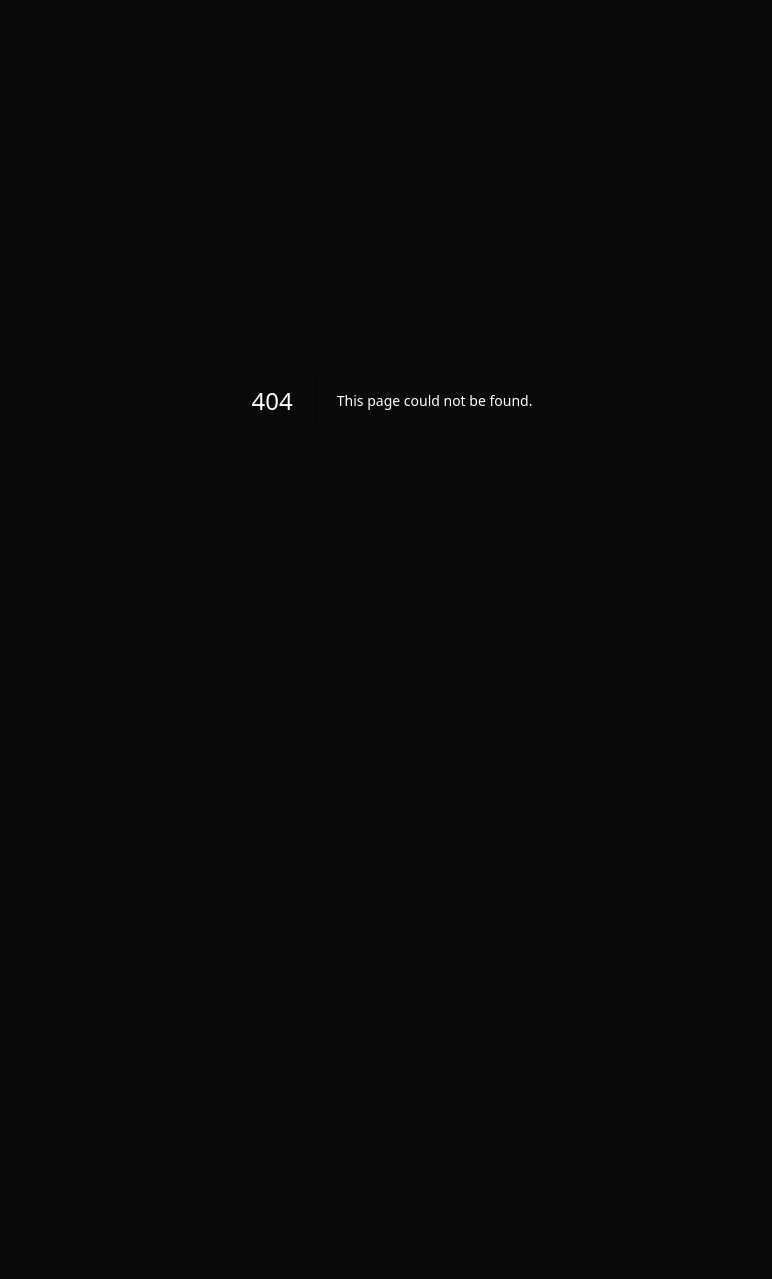
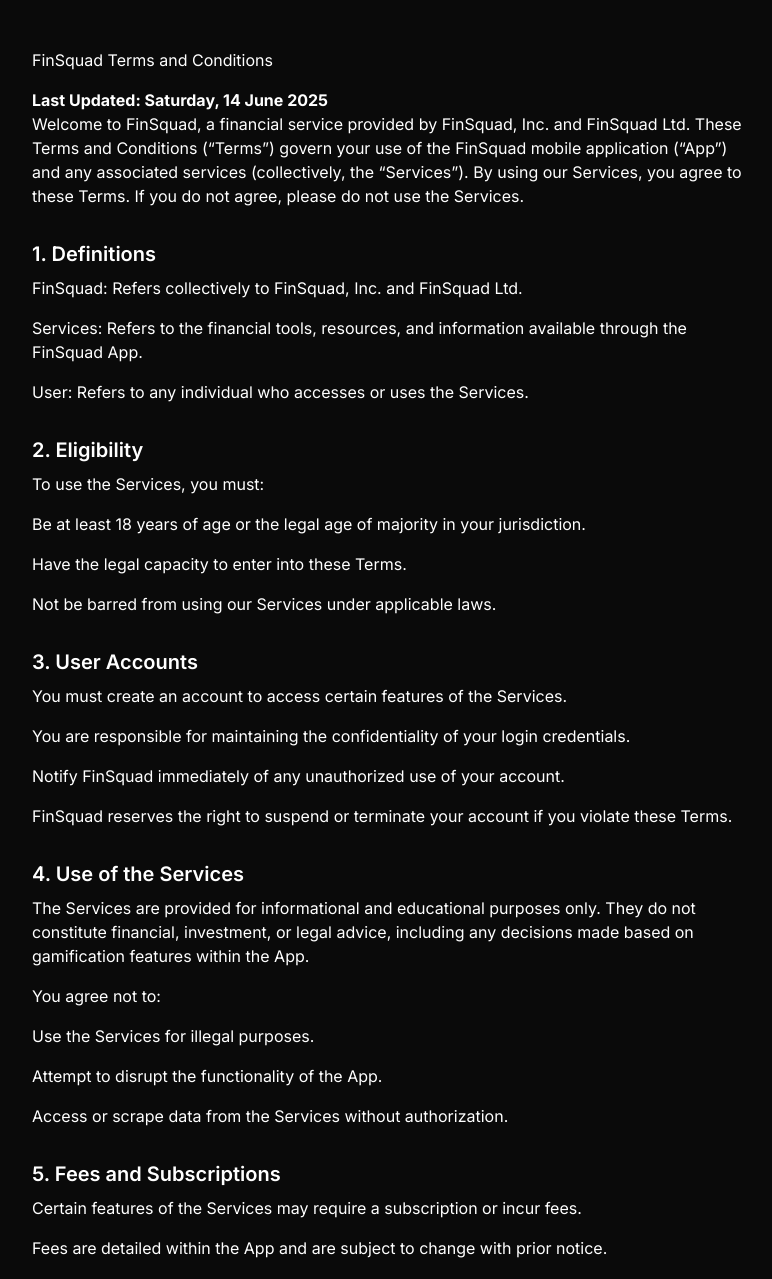
Before and after one commit to martin254/Finsquad, a Next.js app: page /terms in a window 1280 px wide. Before the commit this address had no page. Shown: the top 1279 px of the page, without its empty margins (248-1020 px from the left). Before the commit the page ends 800 px from the top, so only its background shows below. Built offline with nearby package versions, Linux system fonts and the light colour scheme.

Commit message:
Terms and conditions

```diff
--- /dev/null
+++ b/src/app/terms/page.tsx
@@ -0,0 +1,67 @@
+export default function TermsPage() {
+  return (
+    <main className="max-w-3xl mx-auto px-6 py-12 text-white">
+      <p className="mb-4">FinSquad Terms and Conditions</p>
+<p><strong>Last Updated: Saturday, 14 June 2025</strong></p>
+<p className="mb-4">Welcome to FinSquad, a financial service provided by FinSquad, Inc. and FinSquad Ltd. These Terms and Conditions (“Terms”) govern your use of the FinSquad mobile application (“App”) and any associated services (collectively, the “Services”). By using our Services, you agree to these Terms. If you do not agree, please do not use the Services.</p>
+<h2 className="text-xl font-semibold mt-8 mb-2">1. Definitions</h2>
+<p className="mb-4">FinSquad: Refers collectively to FinSquad, Inc. and FinSquad Ltd.</p>
+<p className="mb-4">Services: Refers to the financial tools, resources, and information available through the FinSquad App.</p>
+<p className="mb-4">User: Refers to any individual who accesses or uses the Services.</p>
+<h2 className="text-xl font-semibold mt-8 mb-2">2. Eligibility</h2>
+<p className="mb-4">To use the Services, you must:</p>
+<p className="mb-4">Be at least 18 years of age or the legal age of majority in your jurisdiction.</p>
+<p className="mb-4">Have the legal capacity to enter into these Terms.</p>
+<p className="mb-4">Not be barred from using our Services under applicable laws.</p>
+<h2 className="text-xl font-semibold mt-8 mb-2">3. User Accounts</h2>
+<p className="mb-4">You must create an account to access certain features of the Services.</p>
+<p className="mb-4">You are responsible for maintaining the confidentiality of your login credentials.</p>
+<p className="mb-4">Notify FinSquad immediately of any unauthorized use of your account.</p>
+<p className="mb-4">FinSquad reserves the right to suspend or terminate your account if you violate these Terms.</p>
+<h2 className="text-xl font-semibold mt-8 mb-2">4. Use of the Services</h2>
+<p className="mb-4">The Services are provided for informational and educational purposes only. They do not constitute financial, investment, or legal advice, including any decisions made based on gamification features within the App.</p>
+<p className="mb-4">You agree not to:</p>
+<p className="mb-4">Use the Services for illegal purposes.</p>
+<p className="mb-4">Attempt to disrupt the functionality of the App.</p>
+<p className="mb-4">Access or scrape data from the Services without authorization.</p>
+<h2 className="text-xl font-semibold mt-8 mb-2">5. Fees and Subscriptions</h2>
+<p className="mb-4">Certain features of the Services may require a subscription or incur fees.</p>
+<p className="mb-4">Fees are detailed within the App and are subject to change with prior notice.</p>
+<p className="mb-4">All payments are non-refundable unless explicitly stated otherwise.</p>
+<h2 className="text-xl font-semibold mt-8 mb-2">6. Privacy</h2>
+<p className="mb-4">Your use of the Services is subject to our , which outlines how we collect, use, and protect your information.</p>
+<h2 className="text-xl font-semibold mt-8 mb-2">7. Intellectual Property</h2>
+<p className="mb-4">All content within the App, including trademarks, logos, text, and software, is owned by FinSquad or its licensors.</p>
+<p className="mb-4">You may not use, reproduce, or distribute FinSquad’s intellectual property without written permission.</p>
+<h2 className="text-xl font-semibold mt-8 mb-2">8. Third-Party Services</h2>
+<p className="mb-4">The Services may include links to third-party websites or integrate third-party tools. FinSquad is not responsible for the accuracy or reliability of such third-party offerings.</p>
+<h2 className="text-xl font-semibold mt-8 mb-2">9. Limitation of Liability</h2>
+<p className="mb-4">To the fullest extent permitted by law, FinSquad disclaims all liability for:</p>
+<p className="mb-4">Any loss or damage resulting from your use of the Services.</p>
+<p className="mb-4">Errors, inaccuracies, or interruptions in the Services.</p>
+<h2 className="text-xl font-semibold mt-8 mb-2">10. Indemnification</h2>
+<p className="mb-4">You agree to indemnify and hold harmless FinSquad, its affiliates, and their employees from any claims or damages resulting from your use of the Services, including but not limited to any misuse or issues arising from gamification features, or violation of these Terms.</p>
+<h2 className="text-xl font-semibold mt-8 mb-2">11. Modifications to the Terms</h2>
+<p className="mb-4">FinSquad reserves the right to modify these Terms at any time. Changes will be communicated through the App or by email, and your continued use of the Services constitutes acceptance of the modified Terms.</p>
+<h2 className="text-xl font-semibold mt-8 mb-2">12. Governing Law</h2>
+<p className="mb-4">For users located in the United States, these Terms are governed by the laws of the State of Delaware.</p>
+<p className="mb-4">For users outside the United States, these Terms are governed by the laws of England and Wales.</p>
+<h2 className="text-xl font-semibold mt-8 mb-2">13. Dispute Resolution</h2>
+<p className="mb-4">U.S. Users: Any disputes will be resolved through binding arbitration in accordance with the rules of the American Arbitration Association.</p>
+<p className="mb-4">Non-U.S. Users: Disputes will be resolved in the courts of England and Wales.</p>
+<h2 className="text-xl font-semibold mt-8 mb-2">14. Additional Information on FinSquad Ltd and Finexer Ltd</h2>
+<p className="mb-4">FinSquad Ltd is acting as an agent of Finexer LTD, who is authorised by the Financial Conduct Authority under the Payment Services Regulations 2017, firm reference number 925695, as an Authorised Payment Institution to provide account information services and payment initiation services.</p>
+<h2 className="text-xl font-semibold mt-8 mb-2">15. Termination</h2>
+<p className="mb-4">FinSquad may suspend or terminate your access to the Services at its sole discretion for any violation of these Terms or applicable law.</p>
+<h2 className="text-xl font-semibold mt-8 mb-2">16. Analytics and Gamification Features</h2>
+<p className="mb-4">Data Collection for Analytics: FinSquad collects and analyses user data, including app usage, interactions, and preferences, to improve the Services and enable gamification features such as progress tracking, rewards, and personalized experiences.</p>
+<p className="mb-4">Purpose of Analytics: Analytics are used to enhance user engagement, provide customized content, and refine gamification functionalities within the App. The types of analytics collected may include, but are not limited to, app usage data, user interactions, and feature preferences. FinSquad may also use third-party tools to process and analyse this data, ensuring compliance with applicable data protection laws.</p>
+<p className="mb-4">Consent: By using the Services, you consent to the collection and analysis of your data for these purposes as outlined in the .</p>
+<p className="mb-4">Opt-Out: If you wish to opt out of certain analytics features, you may contact us or adjust your account settings where applicable. Note that opting out may limit the functionality of gamification features.</p>
+<h2 className="text-xl font-semibold mt-8 mb-2">17. Contact Information</h2>
+<p className="mb-4">For questions or concerns about these Terms, please contact us at:</p>
+<p className="mb-4">Email:</p>
+<p className="mb-4">By using the Services, you acknowledge that you have read, understood, and agreed to these Terms and Conditions.</p>
+    </main>
+  );
+}
```
